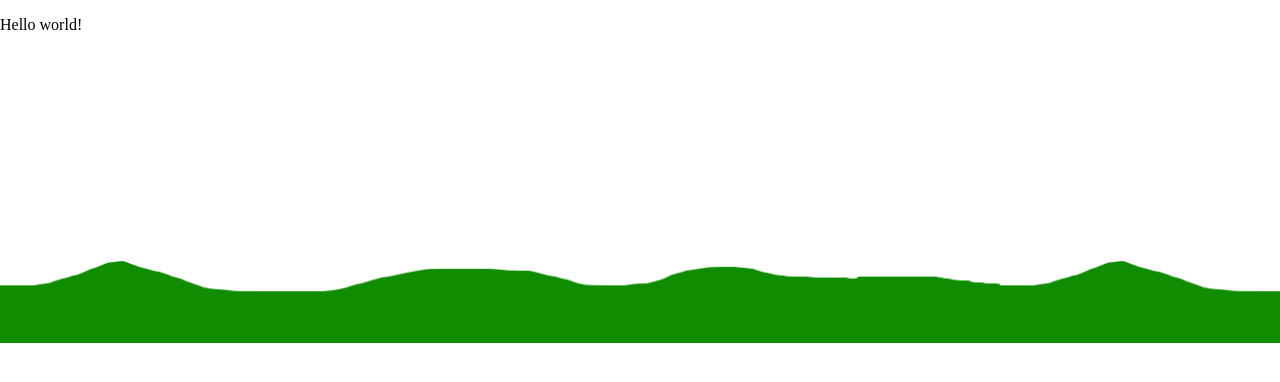
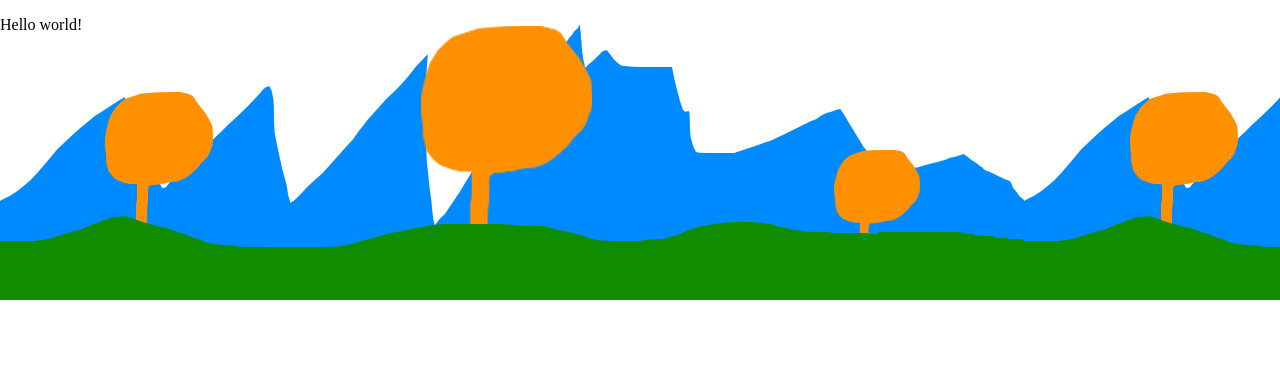
Before and after one commit to alexcri1996/alexcri1996.github.io, a plain HTML site: page index.html in a window 1280 px wide. Drawn offline with Linux system fonts and the light colour scheme.

Commit message:
v0.1 - working prototype

```diff
--- a/index.html
+++ b/index.html
@@ -9,7 +9,12 @@
 </head>
 <body>
   <p>Hello world!</p>
-  <div class="module" id="module">
+  <div class="alt-container">
+    <div class="mountains"></div>
+    <div class="trees"></div>
+    <div class="grass"></div>
+  </div>
+  <!-- <div class="module" id="module"> -->
 
 </div>
   <script src="script.js"></script>
--- a/script.js
+++ b/script.js
@@ -1,7 +1,16 @@
-const el = document.querySelector("#module");
-const body = document.querySelector("body");
+const bodyEl = document.querySelector("body")
+const grassEl = document.querySelector(".alt-container .grass")
+const treesEl = document.querySelector(".alt-container .trees")
+const mountainsEl = document.querySelector(".alt-container .mountains")
+const speed = {
+  grass: 1,
+  trees: .7,
+  mountains: .5,
+}
 
-body.addEventListener("mousemove", (e) => {
-  el.style.backgroundPositionX = -e.offsetX + "px";
-  // el.style.backgroundPositionY = -e.offsetY + "px";
-});
+bodyEl.addEventListener("mousemove", (e) => {
+  grassEl.style.backgroundPositionX = -e.offsetX * speed.grass + "px"
+  treesEl.style.backgroundPositionX = -e.offsetX * speed.trees + "px"
+  mountainsEl.style.backgroundPositionX = -e.offsetX * speed.mountains + "px"
+  // el.style.backgroundPositionY = -e.offsetY + "px"
+})
--- a/style.css
+++ b/style.css
@@ -6,10 +6,29 @@ body {
   align-items: center;
 }
 
-.module {
+.alt-container {
   width: 100%;
   height: 300px;
-  /* border: 1px solid white; */
+}
+
+.alt-container .grass{
   background-image: url("./images/grass.png");
-  background-size: 1000px;
+  width: 100%;
+  height: 300px;
+  position: absolute;
+  top: 0;
 }
+.alt-container .trees{
+  background-image: url("./images/trees.png");
+  width: 100%;
+  height: 300px;
+  position: absolute;
+  top: 0;
+}
+.alt-container .mountains{
+  background-image: url("./images/mountains.png");
+  width: 100%;
+  height: 300px;
+  position: absolute;
+  top: 0;
+}
```
Also changed, not shown: images/mountains.png (renamed from images/munti.png), images/trees.png (renamed from images/copacuri.png).
